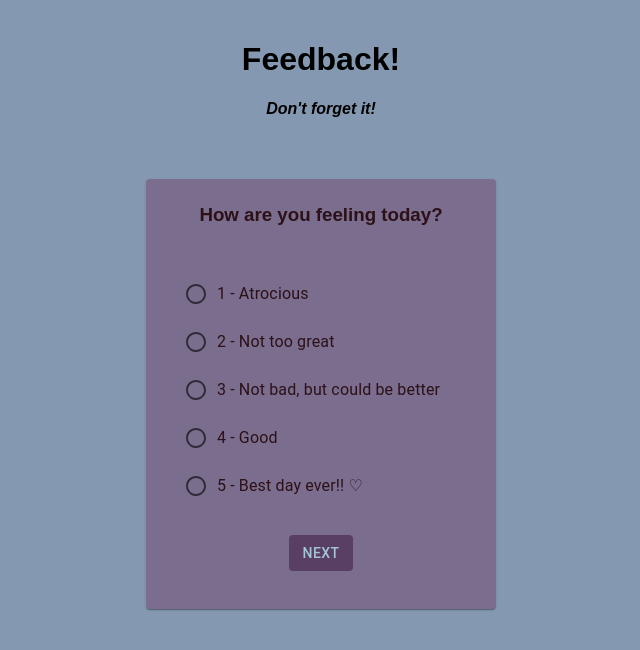
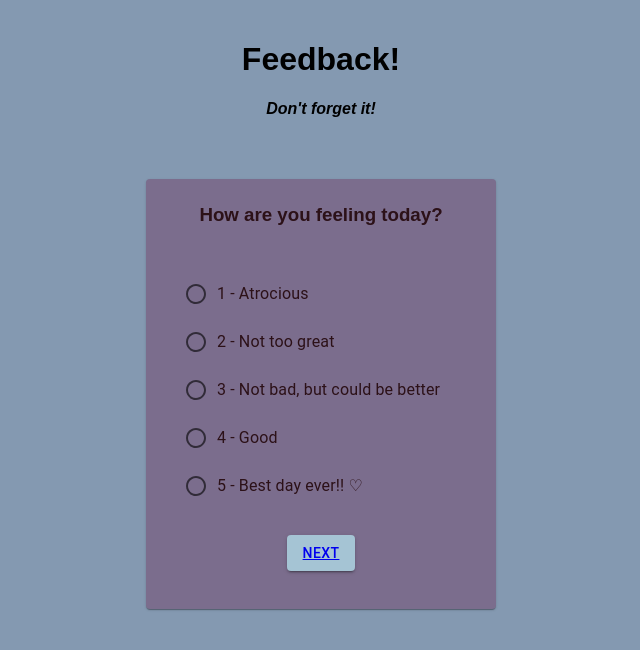
Before and after one commit to amana4416/weekend-redux-feedback-loop, a React (Create React App) app: page /#/ in a window 1280 px wide. Shown: the top 650 px of the page, without its empty margins (319-959 px from the left). Built offline with nearby package versions, Linux system fonts and the light colour scheme.

Commit message:
added link to button to go to understanding page

```diff
--- a/src/components/Feelings/Feelings.jsx
+++ b/src/components/Feelings/Feelings.jsx
@@ -30,6 +30,7 @@ function Feelings() {
              <Paper className="container"  sx={{backgroundColor: '#7B6D8D'}}>
                 <h3>How are you feeling today?</h3>
                 <FormControl >
+                    <form>
                     <FormLabel id="demo-radio-buttons-group-label"></FormLabel>
                         <RadioGroup
                             aria-labelledby="demo-radio-buttons-group-label"
@@ -66,13 +67,17 @@ function Feelings() {
                                 onChange={(event) => setRate(event.target.value)}
                             />
                         </RadioGroup>
+                    </form>
                 </FormControl>
                 <div>
                     <Button
-                        sx={{backgroundColor: '#593F62', color: '#A5C4D4', marginTop: '25px'}}
+                        variant="contained"
+                        sx={{ backgroundColor: '#A5C4D4', marginTop: '25px'}}
                         onSubmit={addFeelings}
                     >
+                        <Link to="/understanding">
                             Next
+                        </Link>
                     </Button>
                 </div>
              </Paper>
```
Lines whose indentation alone changed are shown as unchanged.
